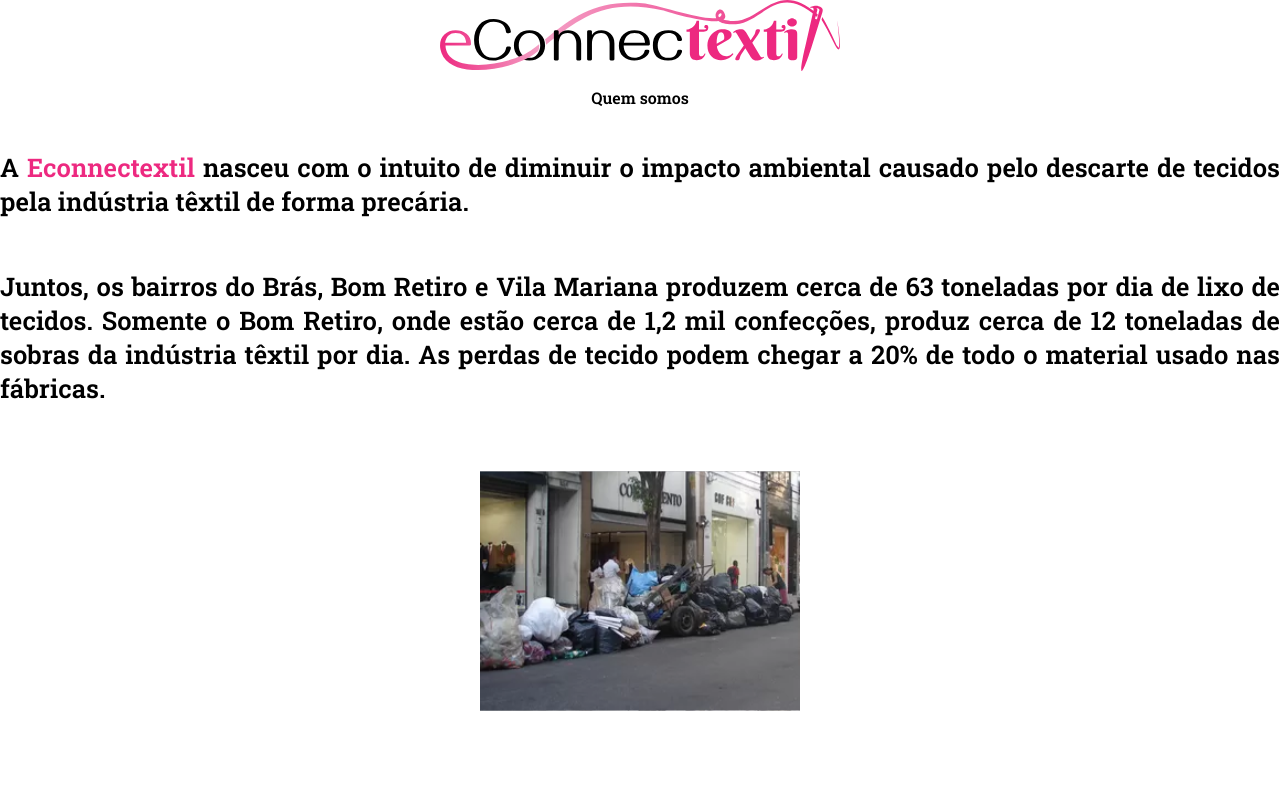
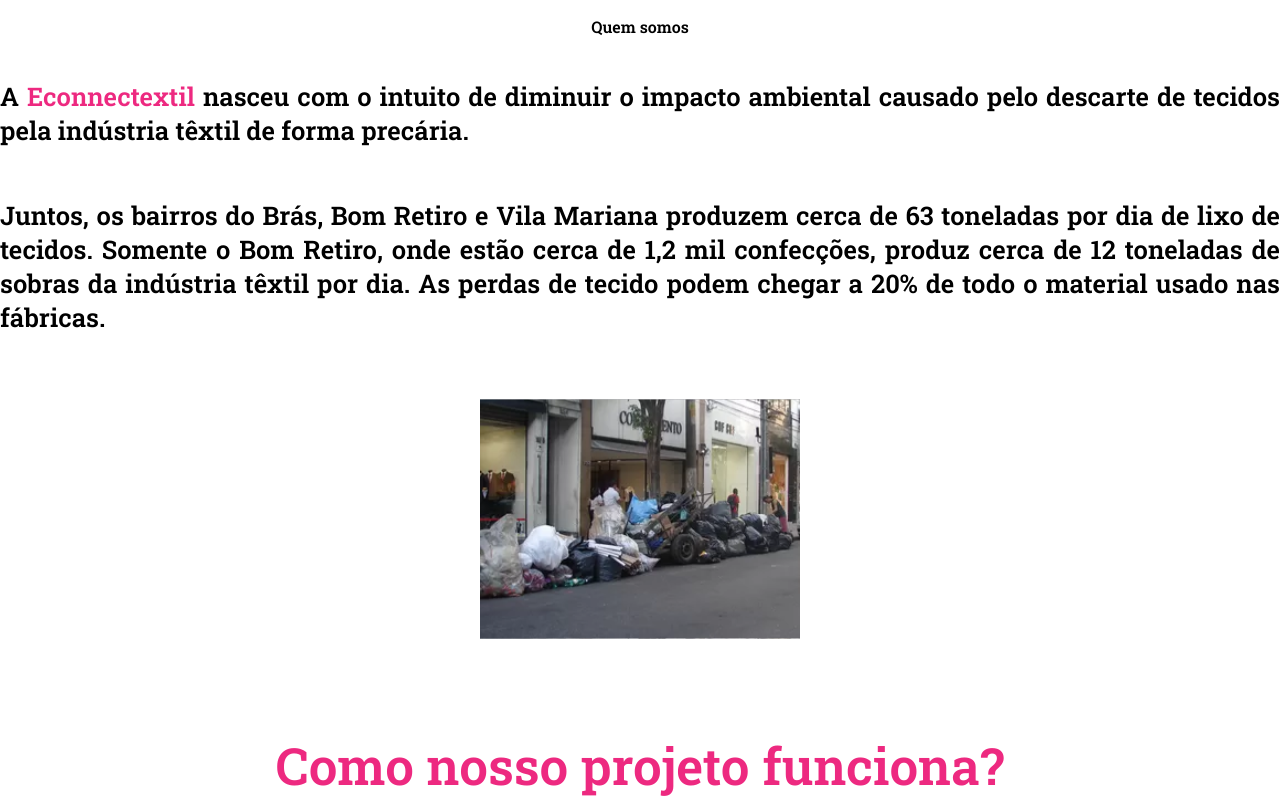
Before and after one commit to kasvrol/proviHack-NaoExistePlanetaB, a React (Create React App) app: page /whoWeAre in a window 1280 px wide. Shown: the top 800 px of the page. Built offline with nearby package versions, Linux system fonts and the light colour scheme; the HTML template or start-up script is replaced by a standard one.

Commit message:
[REFACTOR] [STYLE] ajuste no código

```diff
--- a/src/components/Logo/index.jsx
+++ b/src/components/Logo/index.jsx
@@ -4,11 +4,13 @@ import "../../style/custom.scss";
 
 function Logo() {
     return (
-        <img
-            src={logo}
-            alt="logo do projeto eConnectTextil"
-            className="logo-image"
-        />
+        <div className="eConnectTextilLogo">
+            <img
+                src={logo}
+                alt="logo do projeto eConnectTextil"
+                className="logo-image"
+            />
+        </div>
     );
 }
 
--- a/src/style/custom.scss
+++ b/src/style/custom.scss
@@ -5,7 +5,8 @@
     @include directionOne(column);
 }
 
-.whoWeAreContainer .logo-image {
+.eConnectTextilLogo {
+    display: flex;
     @include logo-size;
 }
 
@@ -17,8 +18,8 @@
     @include directionOne(column);
 }
 
-@media screen and (max-width: 700px) {
-    .HeaderListDesktop {
+@media screen and (min-width: 700px) {
+    .eConnectTextilLogo img {
         display: none;
     }
 }
--- a/src/style/tissuesPage.sass
+++ b/src/style/tissuesPage.sass
@@ -3,9 +3,6 @@
 
 .tissuesContainer
     @include directionOne(column)
-
-.logo-image
-    @include logo-size
 
 .pink-button
     @include pink-button
```
